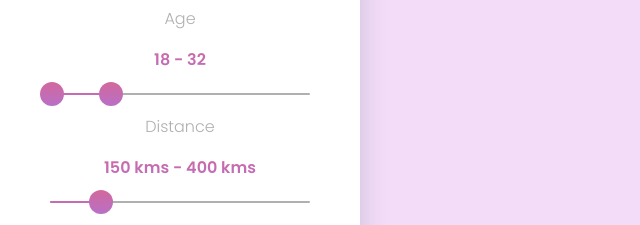
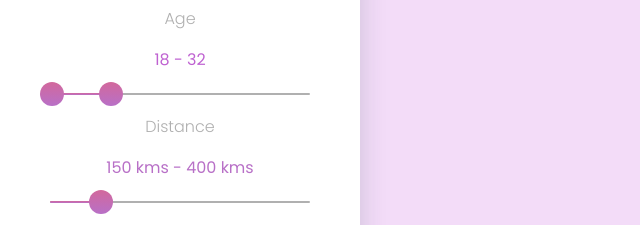
Before and after one commit to ExodusDG/filter, a plain HTML site: page index.html in a window 1280 px wide. Shown: the part 165-390 px from the top of the page, 0-640 px from the left. Drawn offline with nearby package versions, Linux system fonts and the light colour scheme.

Commit message:
Update style.css

```diff
--- a/style.css
+++ b/style.css
@@ -2148,10 +2148,8 @@ input:checked+.slider1:before {
     margin-bottom: 20px;
     text-align: center;
     width: 100%;
-    background: linear-gradient(0deg, #b870c7, #d2689c);
-    -webkit-background-clip: text;
-    -webkit-text-fill-color: transparent;
-    font-weight: 400;
+    color: #bf62d1 !important;
+    font-weight: 400 !important;
     font-size: 16px;
 }
 
@@ -2174,10 +2172,8 @@ input:checked+.slider1:before {
     margin-bottom: 20px;
     text-align: center;
     width: 100%;
-    background: linear-gradient(0deg, #b870c7, #d2689c);
-    -webkit-background-clip: text;
-    -webkit-text-fill-color: transparent;
-    font-weight: 400;
+    color: #b870c7 !important;
+    font-weight: 400 !important;
     font-size: 16px;
 }
 
```
